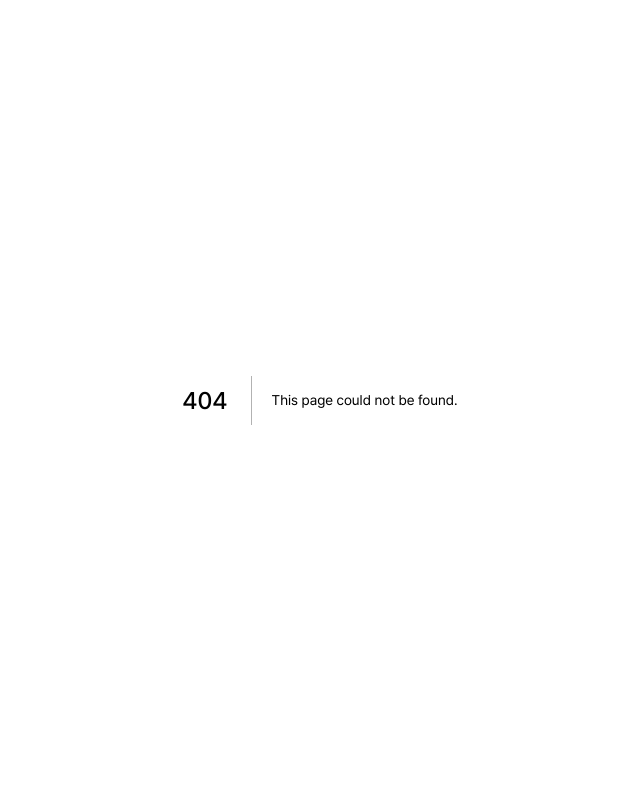
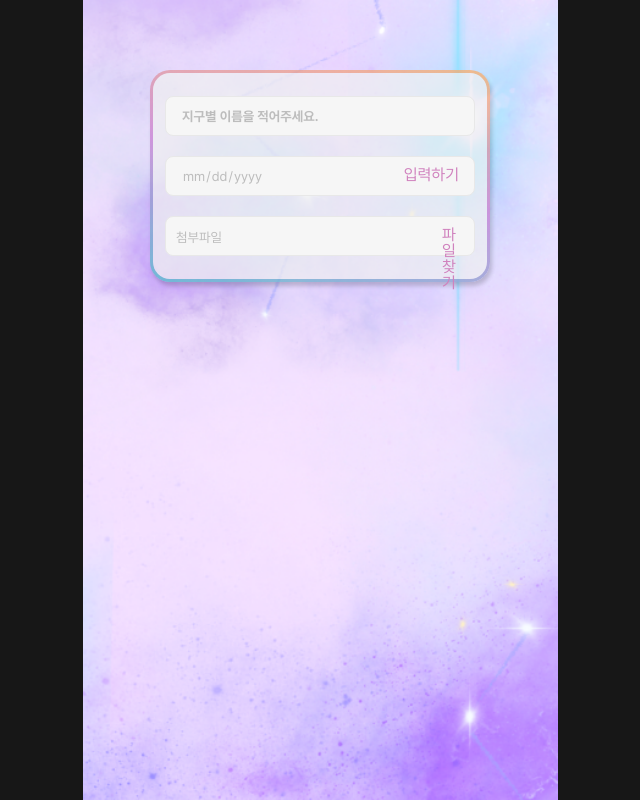
Before and after one commit to TEAM-WooKa/ASTRONAUT, a Next.js app: page /user in a window 1280 px wide. Before the commit this address had no page. Shown: the whole page, without its empty margins (320-960 px from the left). Built offline with nearby package versions, Linux system fonts and the light colour scheme.

Commit message:
feat: 사용자에게 데이터 입력받을 UI 생성

```diff
--- /dev/null
+++ b/src/pages/user.tsx
@@ -0,0 +1,131 @@
+import GradientBorderBox from '@/component/common/GradientBorderBox';
+import withLayout from '@/component/hoc/withLayout';
+import styled from 'styled-components';
+
+function UserPage() {
+  return (
+    <div>
+      <GradientBorderBox>
+        <InputBoxInner>
+          <Input type="text" placeholder="지구별 이름을 적어주세요." />
+          <DateInputWrapper>
+            <label htmlFor="date">입력하기</label>
+
+            <DateInput
+              type="date"
+              id="date"
+              placeholder="지구별 생일을 알려주세요."
+            />
+          </DateInputWrapper>
+          <FileInput>
+            <input
+              className="upload-name"
+              value="첨부파일"
+              placeholder="첨부파일"
+            />
+            <label htmlFor="file">파일찾기</label>
+            <input type="file" id="file" placeholder="사진을 등록해주세요." />
+          </FileInput>
+        </InputBoxInner>
+      </GradientBorderBox>
+    </div>
+  );
+}
+
+const InputBoxInner = styled.div`
+  padding: 26px 15px;
+
+  display: flex;
+  flex-direction: column;
+  gap: 20px;
+`;
+
+const Input = styled.input`
+  height: 40px;
+  padding: 11px 16px;
+  /* Gray/01 */
+  background: #f6f6f6;
+
+  /* Gray/02 */
+  border: 1px solid #e8e8e8;
+  border-radius: 8px;
+
+  &::placeholder {
+    color: #bdbdbd;
+    font-weight: bold;
+  }
+`;
+
+const DateInputWrapper = styled.div`
+  position: relative;
+  label {
+    color: ${(props) => props.theme.colors[3]};
+    padding: 11px 16px;
+
+    position: absolute;
+    top: 0;
+    right: 0;
+  }
+`;
+
+const DateInput = styled(Input)`
+  width: 100%;
+  /* NOTE: text color 변경 https://yoonsidae.tistory.com/80 */
+  &::-webkit-datetime-edit-text,
+  &::-webkit-datetime-edit-month-field,
+  &::-webkit-datetime-edit-day-field,
+  &::-webkit-datetime-edit-year-field {
+    color: #bdbdbd;
+  }
+
+  ::-webkit-calendar-picker-indicator {
+    color: rgba(0, 0, 0, 0); //숨긴다
+    opacity: 0;
+    width: 100px;
+    display: block;
+    position: relative;
+    border-width: thin;
+  }
+`;
+
+// NOTE: 참고 자료  : https://velog.io/@sklove96/inputtypefile-%EC%BB%A4%EC%8A%A4%ED%85%80%ED%95%98%EA%B8%B0
+const FileInput = styled.div`
+  background: #f6f6f6;
+  border-radius: 8px;
+  border: 1px solid #e8e8e8;
+  height: 40px;
+
+  display: inline-flex;
+  .upload-name {
+    display: inline-block;
+    height: 40px;
+    padding: 0 10px;
+    vertical-align: middle;
+    flex: 1;
+    color: #bdbdbd;
+  }
+
+  label {
+    display: inline-block;
+    padding: 10px 0;
+    padding-right: 16px;
+    width: fit-content;
+    color: ${(props) => props.theme.colors[3]};
+    cursor: pointer;
+  }
+
+  input[type='file'] {
+    position: absolute;
+    width: 0;
+    height: 0;
+    padding: 0;
+    overflow: hidden;
+    border: 0;
+  }
+`;
+
+export default withLayout(
+  UserPage,
+  '사용자 입력',
+  '우주인 아이디 카드 사용자 입력',
+);
```
Also changed, not shown: src/pages/question.tsx (+7 -15 lines).
